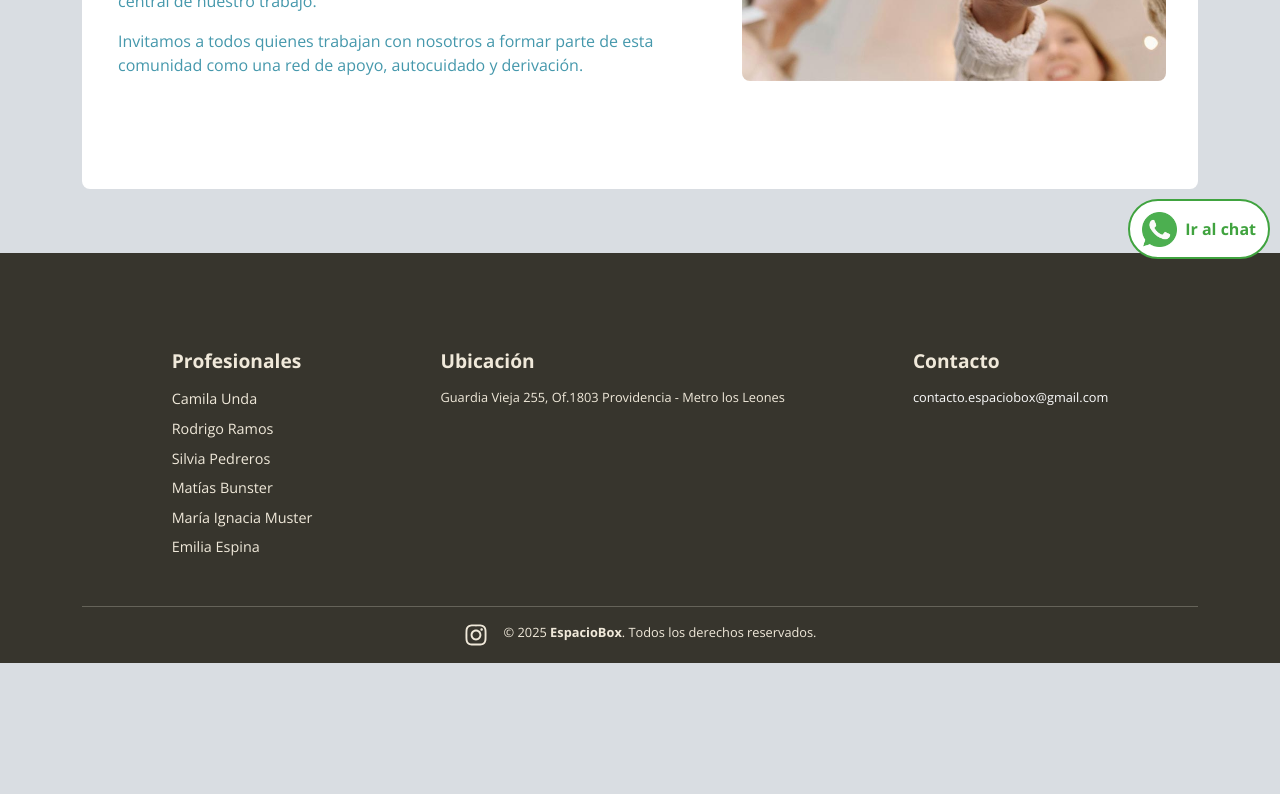
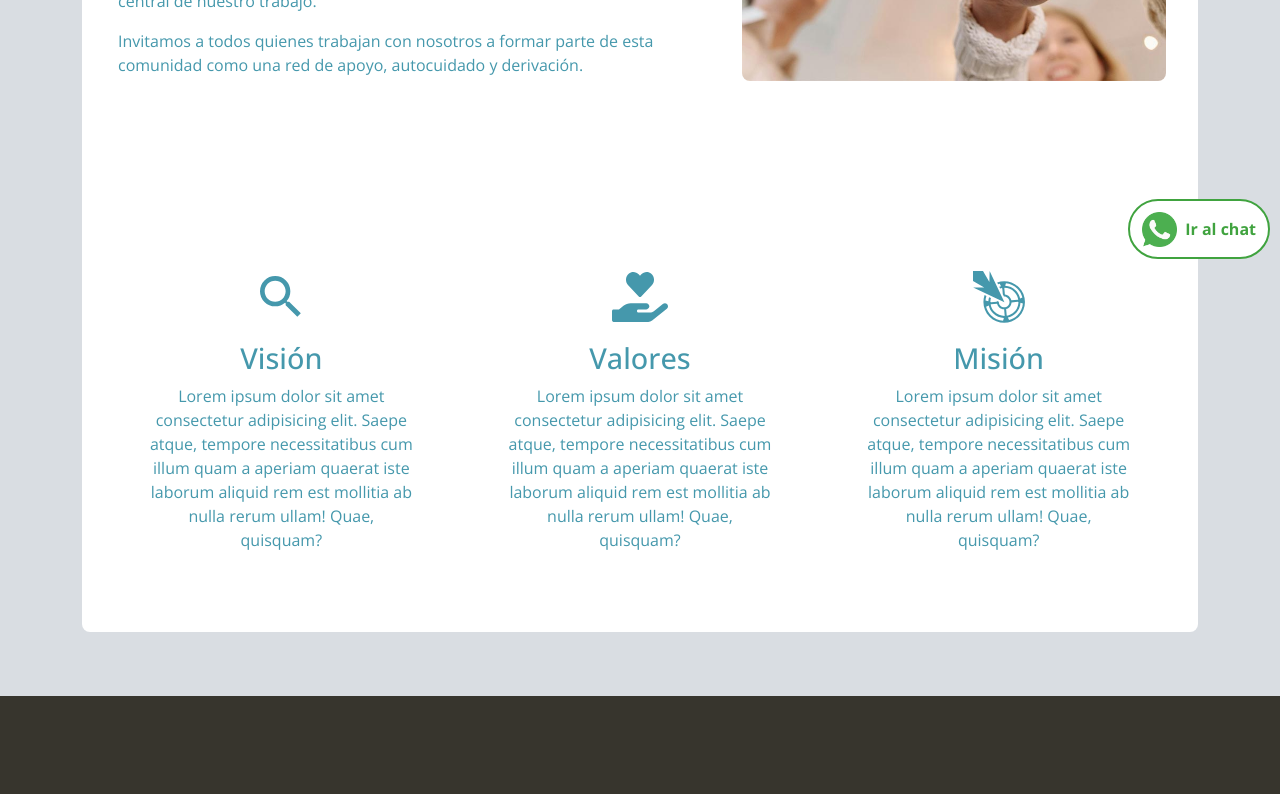
Before and after one commit to ssalinascalibar/espacio-box-noLogin, a React (Vite) app: page /nosotros in a window 1280 px wide. Shown: the part 521-1315 px from the top of the page. Before the commit the page ends 1184 px from the top, so only its background shows below. Built offline with nearby package versions, Linux system fonts and the light colour scheme.

Commit message:
adjust about style with icons

```diff
--- a/src/features/about/About.jsx
+++ b/src/features/about/About.jsx
@@ -2,6 +2,7 @@ import Container from "react-bootstrap/Container";
 import Row from "react-bootstrap/Row";
 import Col from "react-bootstrap/Col";
 import Image from "react-bootstrap/Image";
+import { MdSearch, FaHandHoldingHeart, GiArrowScope } from "../../assets/icons/icons";
 import "./about.css";
 
 export default function About() {
@@ -41,7 +42,27 @@ export default function About() {
               </Col>
             </Row>
             <Row>
-
+              <Col lg={4}>
+                <div className="values-about">
+                  <MdSearch />
+                  <h5>Visión</h5>
+                  <p>Lorem ipsum dolor sit amet consectetur adipisicing elit. Saepe atque, tempore necessitatibus cum illum quam a aperiam quaerat iste laborum aliquid rem est mollitia ab nulla rerum ullam! Quae, quisquam?</p>
+                </div>
+              </Col>
+              <Col lg={4}>
+                <div className="values-about">
+                  <FaHandHoldingHeart />
+                  <h5>Valores</h5>
+                  <p>Lorem ipsum dolor sit amet consectetur adipisicing elit. Saepe atque, tempore necessitatibus cum illum quam a aperiam quaerat iste laborum aliquid rem est mollitia ab nulla rerum ullam! Quae, quisquam?</p>
+                </div>
+              </Col>
+              <Col lg={4}>
+                <div className="values-about">
+                  <GiArrowScope />
+                  <h5>Misión</h5>
+                  <p>Lorem ipsum dolor sit amet consectetur adipisicing elit. Saepe atque, tempore necessitatibus cum illum quam a aperiam quaerat iste laborum aliquid rem est mollitia ab nulla rerum ullam! Quae, quisquam?</p>
+                </div>
+              </Col>
             </Row>
           </div>
         </section>
--- a/src/features/about/about.css
+++ b/src/features/about/about.css
@@ -1,6 +1,30 @@
+.values-about {
+  /* background-color: var(--background-tertiary-color); */
+  padding: 1rem;
+  margin-top: 1rem;
+  display: flex;
+  flex-direction: column;
+  align-items: center;
+  text-align: center;
+}
+
+.values-about h5 {
+  font-size: 1.8em;
+  margin-top: 1rem;
+}
+
+.values-about svg {
+  font-size: 3.5em;
+}
+
 @media screen and (min-width: 992px) {
+
+  .values-about {
+    padding: 2rem;
+    margin-top: 5rem;
+  }
 
     .col-style-about{
       padding: 4rem 4rem 4rem 1rem;
     }
-  }
+}
```
Also changed, not shown: src/assets/icons/icons.js (+7 -0 lines).
